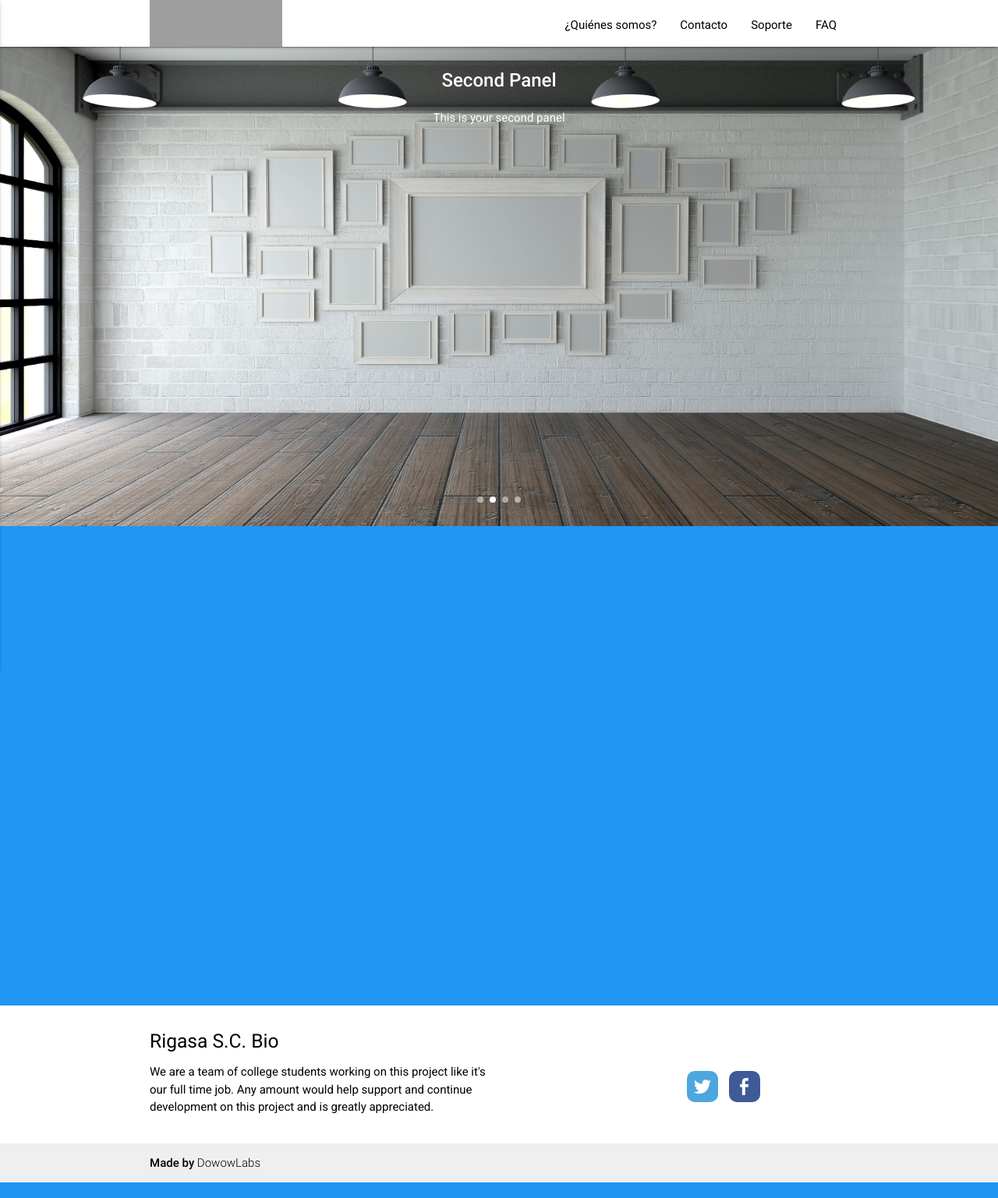
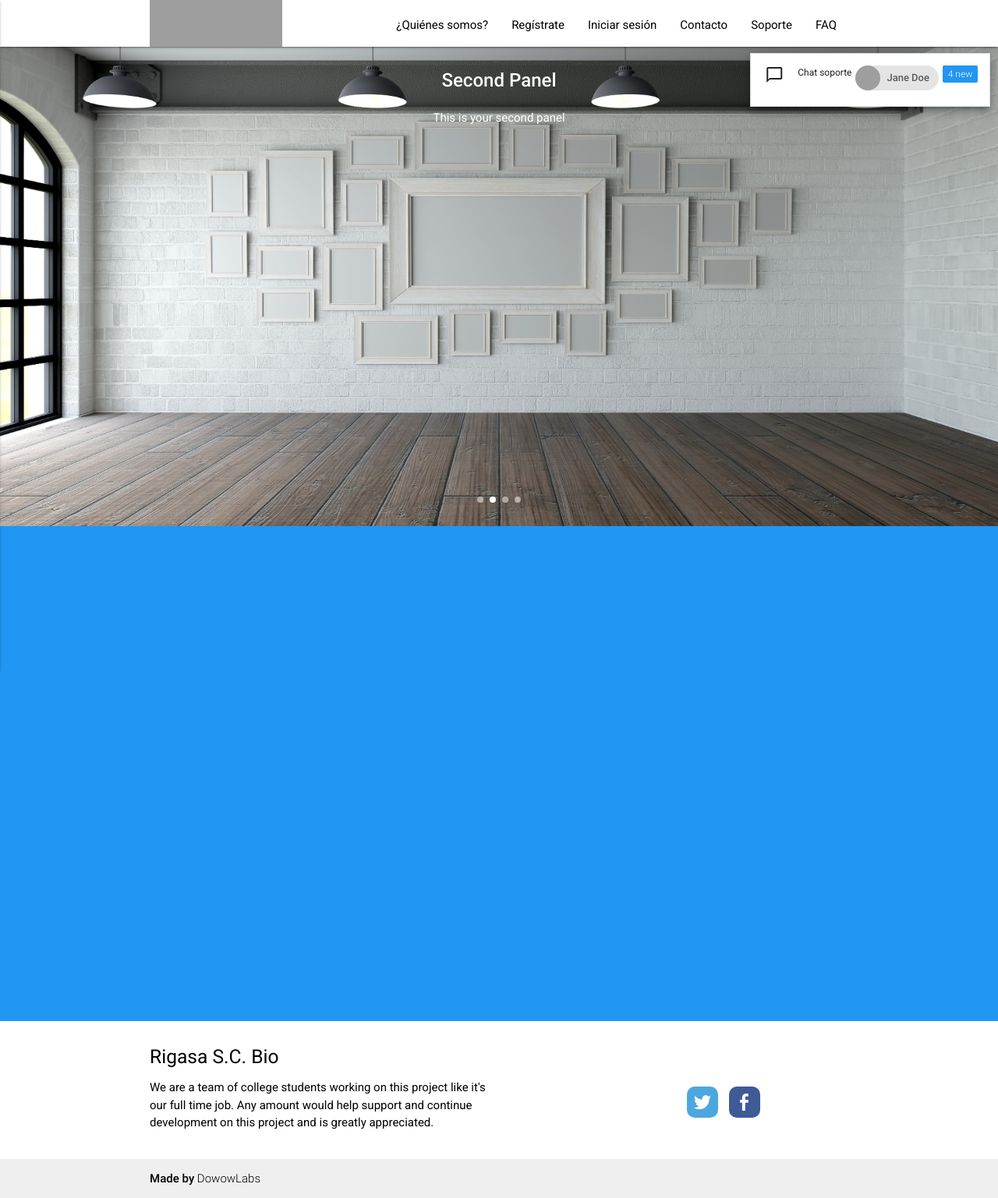
Before and after one commit to HugoGtz/sistemacontabl3, a CodeIgniter app: page /database/index.php/welcome/index in a window 1280 px wide. Shown: the whole page at 78% size. Run offline with CodeIgniter, Linux system fonts and the light colour scheme; some libraries are stand-ins or nearby versions; grey boxes are pictures that could not be loaded.

```diff
--- a/SistemaContabl3/application/views/header.php
+++ b/SistemaContabl3/application/views/header.php
@@ -22,8 +22,11 @@
   <!-- Compiled and minified Socicon -->
   <link href="/SistemaContabl3/css/buttons.css" rel="stylesheet">
 
-  <!-- CSS Stylesw -->
+  <!-- CSS Styles -->
   <link rel="stylesheet" href="<?php echo base_url('css/').'main.css' ?>" type="text/css" />
+
+  <!-- Icons -->
+  <link rel="stylesheet" href="https://fonts.googleapis.com/icon?family=Material+Icons">
 
   <link rel="stylesheet" href="<?php echo base_url('css/').'imgs.css' ?>" type="text/css" />
 </head>
@@ -37,22 +40,57 @@
         </a>
         <ul class="right hide-on-med-and-down">
           <li><a class="black-text" href="<?php echo base_url('sections/quiensomos') ?>">¿Quiénes somos?</a></li>
+          <li><a class="black-text" href="<?php echo base_url('sections/registro') ?>">Regístrate</a></li>
+          <li><a class="black-text" href="<?php echo base_url('sections/iniciar') ?>">Iniciar sesión</a></li>
           <li><a class="black-text" href="<?php echo base_url('sections/contacto') ?>">Contacto</a></li>
           <li><a class="black-text" href="<?php echo base_url('sections/soporte') ?>">Soporte</a></li>
           <li><a class="black-text" href="<?php echo base_url('sections/faq') ?>">FAQ</a></li>
         </ul>
 
         <ul id="nav-mobile" class="side-nav">
-          <li><a href="<?php echo base_url('sections/quiensomos') ?>" class="secondary-item">¿Quiénes somos? <i class="material-icons left">perm_identity</i></a></li>
-          <li><a href="<?php echo base_url('sections/contacto') ?>" class="secondary-item">Contacto <i class="material-icons left">phone</i></a></li>
-          <li><a href="<?php echo base_url('sections/soporte') ?>" class="secondary-item">Soporte <i class="material-icons left">email</i></a></li>
-          <li><a href="<?php echo base_url('sections/faq') ?>" class="secondary-item">FAQ <i class="material-icons left">info_outline</i></a></li>
+          <li><a href="<?php echo base_url('sections/quiensomos') ?>" class="secondary-item">¿Quiénes somos?<i class="material-icons left">perm_identity</i></a></li>
+          <li><a href="<?php echo base_url('sections/registro') ?>" class="secondary-item">Resgístrate<i class="material-icons left">last_page</i></a></li>
+          <li><a href="<?php echo base_url('sections/iniciar') ?>" class="secondary-item">Iniciar sesión<i class="material-icons left">portrait</i></a></li>
+          <li><a href="<?php echo base_url('sections/contacto') ?>" class="secondary-item">Contacto<i class="material-icons left">phone</i></a></li>
+          <li><a href="<?php echo base_url('sections/soporte') ?>" class="secondary-item">Soporte<i class="material-icons left">mail_outline</i></a></li>
+          <li><a href="<?php echo base_url('sections/faq') ?>" class="secondary-item">FAQ<i class="material-icons left">info_outline</i></a></li>
         </ul>
         <a href="#" data-activates="nav-mobile" class="button-collapse black-text"><i class="material-icons">menu</i></a>
       </div>
+
     </nav>
   </div>
 
   <script type="text/javascript" >
       $('.button-collapse').sideNav();
+      $('.collapsible').collapsible();
+
   </script>
+
+  <!-- Chat collapsible. -->
+<div class="row chat-box">
+   <ul class="collapsible z-depth-4" data-collapsible="accordion">
+    <li>
+      <div class="collapsible-header"><i class="material-icons">chat_bubble_outline</i>Chat soporte
+       <div id="name_chat" class="right">
+        <div class="chip">
+          <img src="https://assets.change.org/photos/3/pz/ur/IZPZUrJczRxOpDB-128x128-noPad.jpg?1465599428" alt="Contact Person">
+          Jane Doe
+        </div>
+        <span class="new badge blue">4</span></div>
+       </div>
+        <div id="chat_output" class="collapsible-body white chats">
+          <span> <div class="chip">
+          <img src="https://assets.change.org/photos/3/pz/ur/IZPZUrJczRxOpDB-128x128-noPad.jpg?1465599428" alt="Contact Person">
+          Jane Doe
+        </div>¿Hola que tal?</span>
+        <br>
+         Date: 15 Feb 2017
+         <hr>
+        </div>
+        <div id="chat_input" class="collapsible-body white type-chat"><span id="chat_span"><textarea id="input_chat" type="text"  class="materialize-textarea" name="userchat"></textarea><button id="button_send" class="btn waves-effect waves-light blue col right" type="submit" name="action">Enviar
+          <i class="material-icons right">send</i>
+        </button></span></div>
+      </li>
+    </ul>
+</div>
--- a/SistemaContabl3/application/views/index.php
+++ b/SistemaContabl3/application/views/index.php
@@ -24,6 +24,6 @@
     $('.carousel.carousel-slider').carousel({fullWidth: true, padding:200},setTimeout(autoplay, 4500));
     function autoplay() {
       $('.carousel').carousel('next');
-      setTimeout(autoplay, 6000);
+      setTimeout(autoplay, 10000);
     }
   </script>
--- a/SistemaContabl3/css/main.css
+++ b/SistemaContabl3/css/main.css
@@ -25,9 +25,50 @@ nav{
     min-height: 615px;
 }
 .blue div{
-    height: 615px;
+    height: 635px;
 }
 
 .soc{
     padding-top: 15px;
 }
+
+.chat-box{
+    position: fixed;
+    right: 10px;
+    z-index: 900;
+    margin-bottom: 0px;
+    font-size: 80%;
+}
+.chats{
+    overflow-y: scroll;
+    min-height:80px;
+}
+
+.type-chat{
+
+}
+
+#name_chat{
+    padding-left: 5px;
+}
+#chat_output{
+    padding: 10px;
+    height: 200px;
+}
+
+#chat_input{
+    padding: 0px;
+}
+
+#input_chat{
+    padding: 0px;
+    margin-bottom: 2px;
+}
+#chat_span{
+    display: inline-block;
+    width: 100%;
+}
+#button_send{
+    margin-right: 2px;
+    margin-bottom: 5px;
+}
--- /dev/null
+++ b/SistemaContabl3/js/chat.js
@@ -0,0 +1,6 @@
+$(document).ready(function(){
+    // Aparecer o desaparecer chat.
+   $("btn-chat").fadeToggle("chat-box");
+
+
+});
```
Also changed, not shown: db/chat.sql (added, +42 -0 lines).
